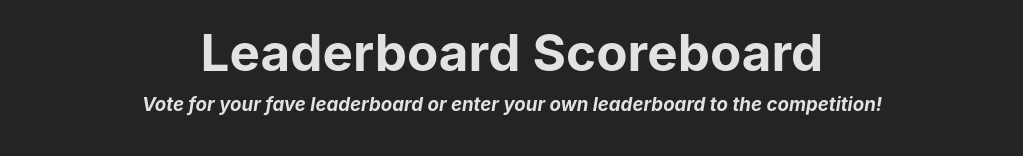
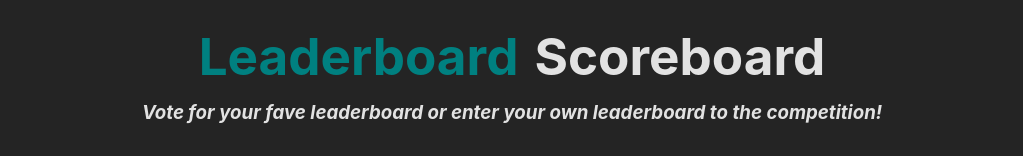
Before and after one commit to shaundai/leaderboard-leaderboard, a React (Vite) app: page / in a window 1280 px wide. Shown: the top 156 px of the page, without its empty margins (128-1151 px from the left). Built offline with nearby package versions, Linux system fonts and the light colour scheme.

Commit message:
update title styling

```diff
--- a/src/components/Leaderboard.css
+++ b/src/components/Leaderboard.css
@@ -1,8 +1,13 @@
 .tagline {
-  font-style: italic;
-  margin-bottom: 48x;
+	font-style: italic;
+	margin-bottom: 48x;
 }
 
 .title {
-  margin: -8px;
+	margin: -4px;
 }
+
+.leaderboard {
+	color: #008080;
+	margin-right: 16px;
+}
--- a/src/components/Leaderboard.tsx
+++ b/src/components/Leaderboard.tsx
@@ -4,8 +4,14 @@ import './Leaderboard.css'
 export const Leaderboard = () => {
 	return (
 		<>
-			<h1 className='title'>Leaderboard Scoreboard</h1>
-			<h3 className="tagline">Vote for your fave leaderboard or enter your own leaderboard to the competition!</h3>
+			<h1 className='title'>
+				<span className='leaderboard'>Leaderboard</span>
+				<span>Scoreboard</span>
+			</h1>
+			<h3 className='tagline'>
+				Vote for your fave leaderboard or enter your own leaderboard to the
+				competition!
+			</h3>
 			<PlayerList />
 		</>
 	)
```
